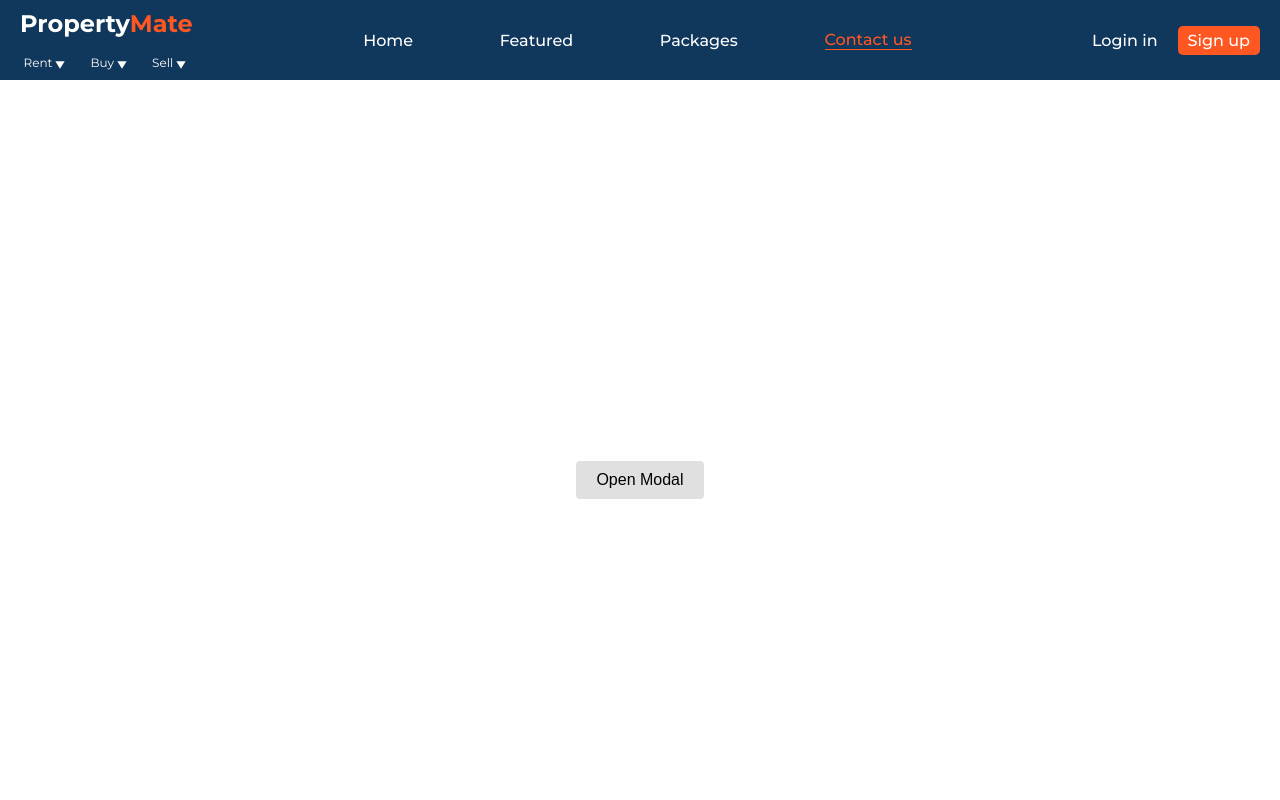
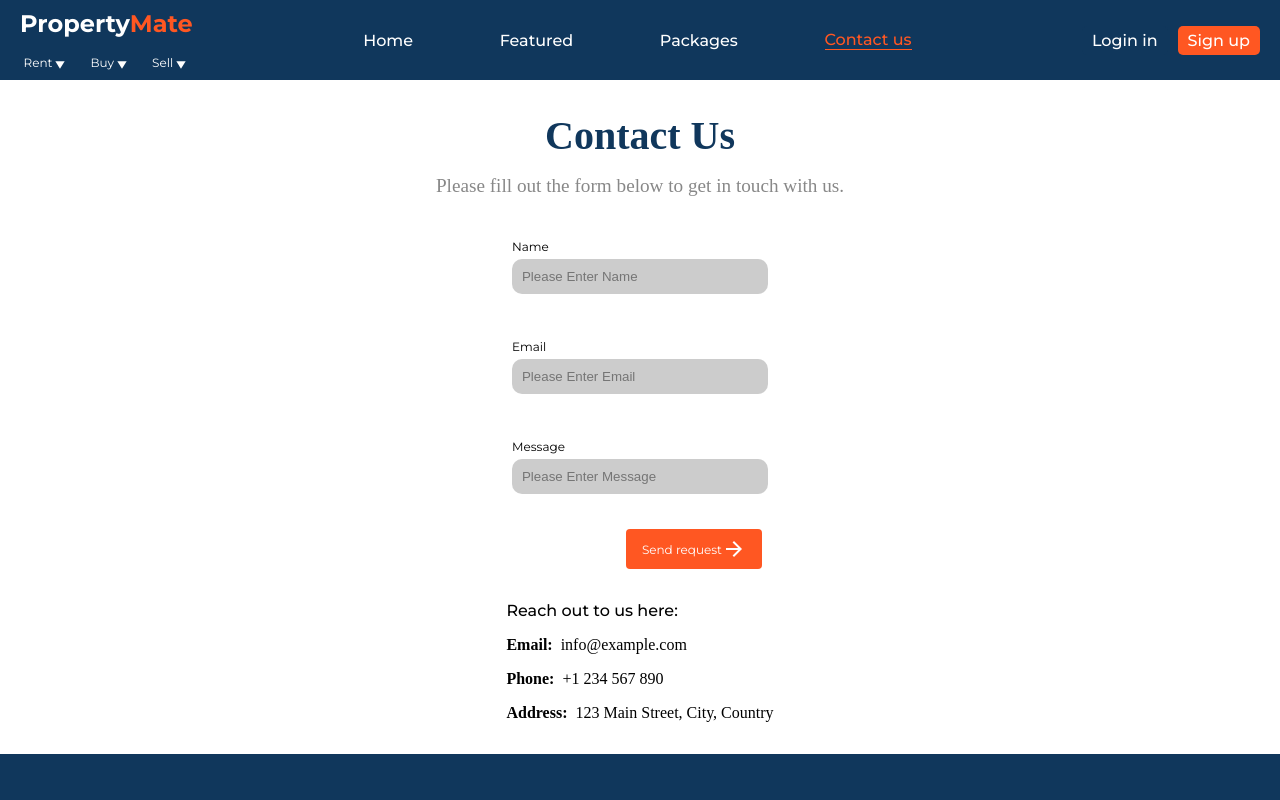
Before and after one commit to kartarkat/property-mate, a React (Create React App) app: page /contactUs in a window 1280 px wide. Shown: the top 800 px of the page. Built offline with nearby package versions, Linux system fonts and the light colour scheme.

Commit message:
initial design

```diff
--- /dev/null
+++ b/src/components/ComingSoonPage/ComingSoonPage.js
@@ -0,0 +1,39 @@
+import React from 'react';
+import styles from './ComingSoonPage.module.scss';
+import { Link } from 'react-router-dom';
+
+const DefaultConfig = {
+  title: 'Coming Soon',
+  description: 'We are working on something awesome!',
+  details: [
+    { label: 'Date', value: '2023-07-31' },
+    { label: 'Time', value: '10:00 AM' },
+  ],
+  buttonText: 'Go to Home',
+};
+
+const ComingSoonPage = ({ config = DefaultConfig }) => {
+  const { title, description, details, buttonText } = config;
+
+  return (
+    <div className={styles.container}>
+      <div className={styles.content}>
+        <h1 className={styles.title}>{title}</h1>
+        <p className={styles.description}>{description}</p>
+        {details && (
+          <div className={styles.details}>
+            {details.map((detail, index) => (
+              <p className={styles.detailItem} key={index}>
+                <span className={styles.detailLabel}>{detail.label}: </span>
+                {detail.value}
+              </p>
+            ))}
+          </div>
+        )}
+        <button className={styles.button}><Link to={'/'}>{buttonText}</Link></button>
+      </div>
+    </div>
+  );
+};
+
+export default ComingSoonPage;
--- /dev/null
+++ b/src/components/ComingSoonPage/ComingSoonPage.module.scss
@@ -0,0 +1,58 @@
+@import '../../styles/global.scss';
+
+.container {
+    display: flex;
+    align-items: center;
+    justify-content: center;
+    height: 70vh;
+    background-color: #f5f5f5;
+
+    .content {
+        text-align: center;
+
+        .title {
+            @include heading;
+            font-size: 2rem;
+            margin-bottom: 1rem;
+        }
+
+        .description {
+            @include subHeading;
+            font-size: 1rem;
+            color: #777;
+            margin-bottom: 2rem;
+        }
+
+        .details {
+            display: flex;
+            flex-direction: column;
+            align-items: center;
+            margin-bottom: 2rem;
+
+            .detailItem {
+                font-size: 1rem;
+                color: #555;
+                margin-bottom: 0.5rem;
+
+                .detailLabel {
+                    font-weight: bold;
+                }
+            }
+        }
+
+        .button {
+            padding: 0.8rem 2rem;
+            font-size: 1rem;
+            color: #fff;
+            background-color: $secondaryColor;
+            border: none;
+            border-radius: 4px;
+            cursor: pointer;
+            transition: background-color 0.3s ease;
+
+            &:hover {
+                background-color: $primaryColor;
+            }
+        }
+    }
+}
--- a/src/components/FormHelper/FormHelper.js
+++ b/src/components/FormHelper/FormHelper.js
@@ -2,7 +2,7 @@ import React, { useState } from 'react';
 import styles from './FormHelper.module.scss';
 import ArrowForwardIcon from '@mui/icons-material/ArrowForward';
 
-const FormHelper = ({ config = [], onSubmit, submitConfig = {}, layout }) => {
+const FormHelper = ({ config = [], onSubmit, submitConfig = {}, formStyles }) => {
     const [formData, setFormData] = useState({});
     const [formErrors, setFormErrors] = useState({});
     const { label = 'Search PropertyMate', btnStyles = {} } = submitConfig
@@ -89,8 +89,7 @@ const FormHelper = ({ config = [], onSubmit, submitConfig = {}, layout }) => {
     return (
         <div className={styles.container} >
             <form className={styles.form} onSubmit={handleSubmit}>
-                <div className={styles.fieldsContainer}
-                    style={{ flexDirection: layout === 'vertical' ? 'column' : 'row' }}>
+                <div className={styles.fieldsContainer} style={formStyles}>
                     {config.map(renderFields)}
                 </div>
                 <button type="submit" className={styles.submitButton} style={btnStyles}>
--- a/src/components/FormHelper/FormHelper.module.scss
+++ b/src/components/FormHelper/FormHelper.module.scss
@@ -15,18 +15,21 @@
                 padding: 10px;
                 @include content;
 
-                select {
+                select, input {
                     min-width: 20vw;
                     background-color: $baseColor;
                     padding: 10px;
                     border-radius: 10px;
                     color: black;
                     border: none;
+                    outline: none;
                     -moz-appearance: none;
-                    /* Firefox */
                     -webkit-appearance: none;
-                    /* Safari and Chrome */
                     appearance: none;
+                }
+
+                input{
+                    background-color: #ccc;
                 }
 
                 .error {
--- a/src/pages/ContactUs/ContactUs.js
+++ b/src/pages/ContactUs/ContactUs.js
@@ -1,35 +1,81 @@
-import React, { useState } from 'react';
-import './ContactUs.scss';
+import React from 'react';
+import styles from './ContactUs.module.scss';
+import FormHelper from '../../components/FormHelper/FormHelper';
+// import FormHelper from './FormHelper';
+
+
+const ContactInfo = ({ label, value }) => (
+  <div className={styles.infoItem}>
+    <span className={styles.infoLabel}>{label}:</span>
+    <span className={styles.infoValue}>{value}</span>
+  </div>
+);
+
+const contactInfoConfig = [
+  { label: 'Email', value: 'info@example.com' },
+  { label: 'Phone', value: '+1 234 567 890' },
+  { label: 'Address', value: '123 Main Street, City, Country' },
+];
+
+const contactFormConfig = [
+  {
+    label: 'Name',
+    name: 'name',
+    type: 'text',
+    required: true,
+  },
+  {
+    label: 'Email',
+    name: 'email',
+    type: 'email',
+    required: true,
+  },
+  {
+    label: 'Message',
+    name: 'message',
+    type: 'textarea',
+    required: true,
+  },
+];
 
 const ContactUs = () => {
-  const [isModalOpen, setIsModalOpen] = useState(false);
-
-  const handleOpenModal = () => {
-    setIsModalOpen(true);
+  const handleSubmit = (formData) => {
+    // Handle form submission
+    console.log(formData);
   };
 
-  const handleCloseModal = () => {
-    setIsModalOpen(false);
-  };
+  const formStyles = {
+    flexDirection: 'column',
+    alignItems: 'flex-start',
+  }
+
+  const submitConfig = { label: 'Send request', btnStyles: { position: 'relative', float: 'right', bottom: 0} }
+
 
   return (
-    <div className="container">
-      <button className="btn" onClick={handleOpenModal}>
-        Open Modal
-      </button>
+    <div className={styles.container}>
+      <div className={styles.details}>
+        <h2 className={styles.heading}>Contact Us</h2>
+        <p className={styles.description}>
+        Please fill out the form below to get in touch with us.
+      </p>
+      </div>
+      <div className={styles.formContainer}>
+        <FormHelper formStyles={formStyles} submitConfig={submitConfig} config={contactFormConfig} onSubmit={handleSubmit} />
+      </div>
+      <div className={styles.info}>
+        <div className={styles.subHeading}>Reach out to us here:</div>
+        {contactInfoConfig.map((info, index) => (
+          <ContactInfo key={index} label={info.label} value={info.value} />
+        ))}
+      </div>
 
-      {isModalOpen && (
-        <div className="modal">
-          <div className="modal-content">
-            <h2>Modal Content</h2>
-            <button className="close-icon" onClick={handleCloseModal}>
-              X
-            </button>
-          </div>
-        </div>
-      )}
     </div>
   );
 };
 
-export default ContactUs
+export default ContactUs;
+
+
+{/* <Toaster type="success" title="Top Center Toast" message="This is a top center positioned toaster" position="top-center" />
+<Toaster type="error" title="Top Center Toast" message="This is a top center positioned toaster" position="bottom-center" /> */}
--- /dev/null
+++ b/src/pages/ContactUs/ContactUs.module.scss
@@ -0,0 +1,92 @@
+@import '../../styles/global.scss';
+
+.container {
+  display: flex;
+  justify-content: center;
+  align-items: center;
+  flex-direction: column;
+  padding: 2rem;
+}
+
+.details {
+  text-align: center;
+  margin-bottom: 2rem;
+
+  .heading {
+    font-size: 2.5rem;
+    margin-bottom: 1rem;
+    color: $primaryColor;
+  }
+
+  .description {
+    font-size: 1.2rem;
+    color: #888;
+  }
+
+}
+
+.info {
+  @include flexCol(flex-start, center);
+  gap: 1rem;
+  padding-top: 2rem;
+
+  .subHeading {
+    @include subHeading;
+  }
+
+  .infoItem {
+    display: flex;
+    align-items: center;
+    gap: 0.5rem;
+
+    .infoLabel {
+      font-weight: bold;
+    }
+  }
+}
+
+.formContainer {
+  @include flexCol();
+  width: 80%;
+  min-height: 15vh;
+  border-radius: 5px;
+}
+
+// /* FormHelper Styles */
+// .field {
+//   margin-bottom: 1.5rem;
+// }
+
+// .label {
+//   font-weight: bold;
+//   margin-bottom: 0.5rem;
+// }
+
+// .error {
+//   color: red;
+//   font-size: 0.8rem;
+//   margin-top: 0.3rem;
+// }
+
+// .submitButton {
+//   display: flex;
+//   align-items: center;
+//   justify-content: center;
+//   padding: 0.8rem 1.5rem;
+//   font-size: 1rem;
+//   font-weight: bold;
+//   background-color: #007bff;
+//   color: #fff;
+//   border: none;
+//   border-radius: 4px;
+//   cursor: pointer;
+//   transition: background-color 0.3s ease;
+
+//   &:hover {
+//     background-color: #0056b3;
+//   }
+
+//   span {
+//     margin-right: 0.5rem;
+//   }
+// }
--- a/src/pages/ContactUs/ContactUs.scss
+++ /dev/null
@@ -1,69 +0,0 @@
-@keyframes slideIn {
-  0% {
-    transform: translateX(-100%);
-  }
-  100% {
-    transform: translateX(0);
-  }
-}
-
-@keyframes slideOut {
-  0% {
-    transform: translateX(0);
-  }
-  100% {
-    transform: translateX(100%);
-  }
-}
-
-.container {
-  display: flex;
-  flex-direction: column;
-  align-items: center;
-  justify-content: center;
-  height: 100vh;
-}
-
-.btn {
-  padding: 10px 20px;
-  background-color: #e0e0e0;
-  border: none;
-  border-radius: 4px;
-  font-size: 16px;
-  cursor: pointer;
-}
-
-.modal {
-  position: fixed;
-  top: 0;
-  left: 0;
-  width: 100%;
-  height: 100%;
-  background-color: rgba(0, 0, 0, 0.5);
-  display: flex;
-  align-items: center;
-  justify-content: center;
-  z-index: 999;
-}
-
-.modal-content {
-  background-color: white;
-  padding: 20px;
-  animation-duration: 0.3s;
-  animation-timing-function: ease-in-out;
-}
-
-.modal.slideIn {
-  animation-name: slideIn;
-}
-
-.modal.slideOut {
-  animation-name: slideOut;
-}
-
-.close-icon {
-  position: absolute;
-  top: 10px;
-  right: 10px;
-  cursor: pointer;
-}
--- a/src/routes/index.js
+++ b/src/routes/index.js
@@ -9,6 +9,7 @@ import ContactUs from "../pages/ContactUs/ContactUs";
 import Home from "../pages/Home/Home";
 import Layout from "../components/Layout/Layout";
 import Featured from "../pages/Featured/Featured";
+import ComingSoonPage from "../components/ComingSoonPage/ComingSoonPage";
 
 const router = createBrowserRouter(
   createRoutesFromElements(
@@ -16,6 +17,8 @@ const router = createBrowserRouter(
       <Route index element={<Home />} />
       <Route path="/featured" element={<Featured />} />
       <Route path="/contactUs" element={<ContactUs />} />
+      <Route path="/packages" element={<ComingSoonPage />} />
+
     </Route>
   )
 );
```
Also changed, not shown: src/components/Toaster/Toaster.js (added, +28 -0 lines), src/components/Toaster/Toaster.module.scss (added, +55 -0 lines).
